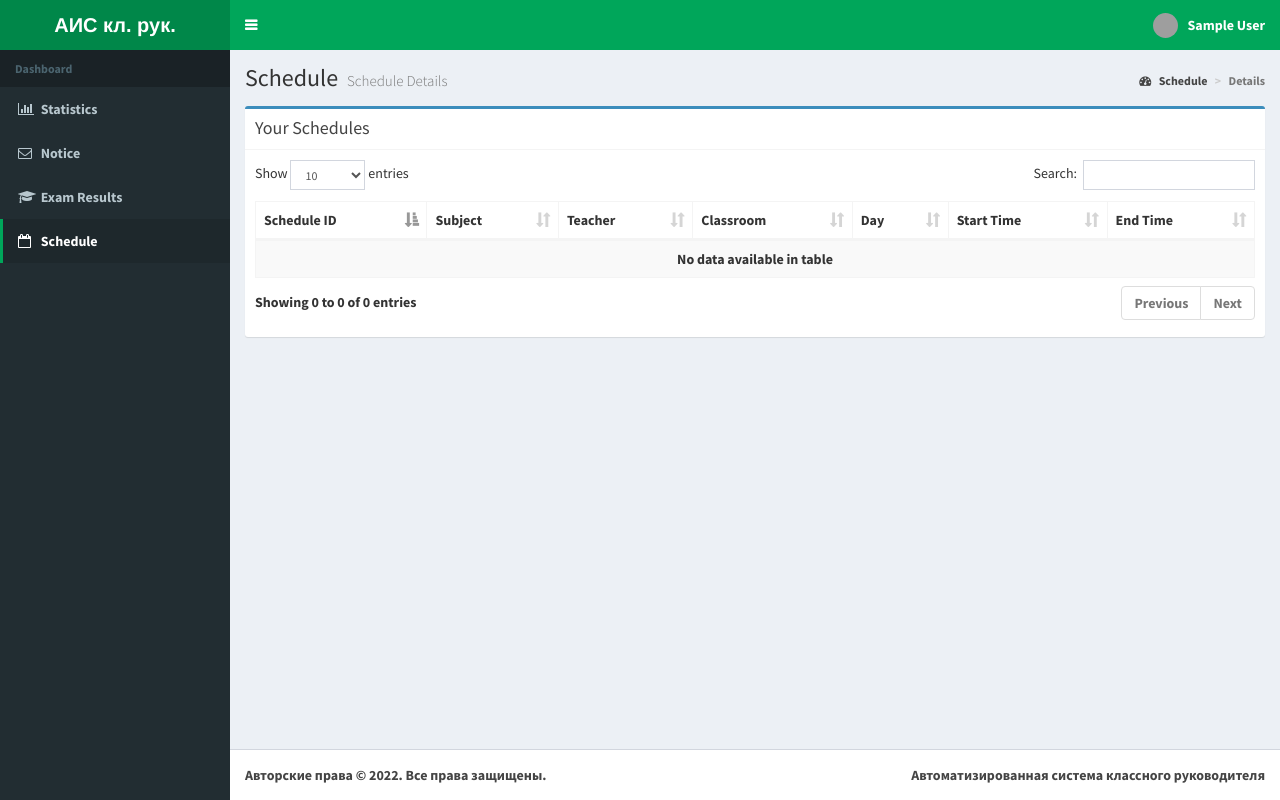
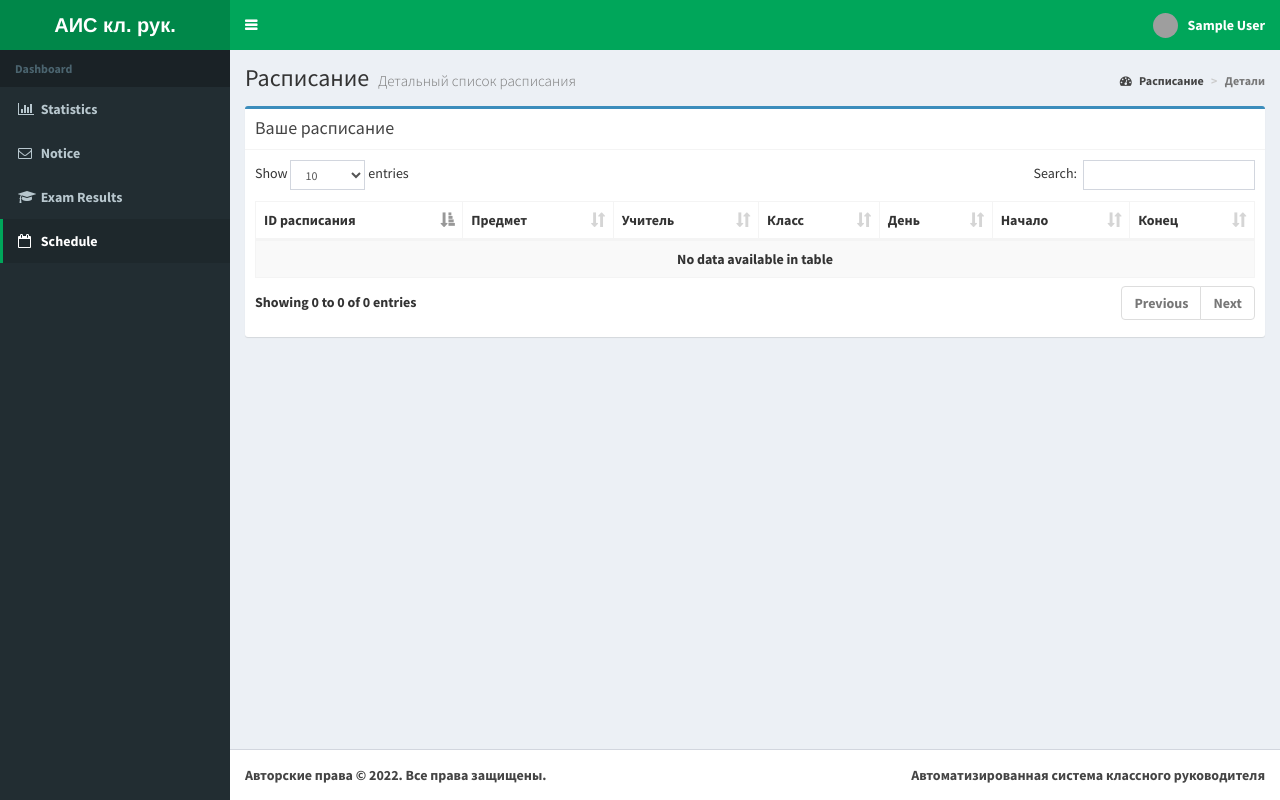
Before and after one commit to Vladimir-monomah/school_manager, a PHP site: page /schedule-stu.php in a window 1280 px wide. Run offline with PHP 8.4, Linux system fonts and the light colour scheme; the visitor is signed in with stand-in values (Sample User, id 1); data comes from the database, SQL or seed files in the repository; some libraries are stand-ins or nearby versions; grey boxes are pictures that could not be loaded.

Commit message:
отредактирована страница расписания для студентов

```diff
--- a/schedule-stu.php
+++ b/schedule-stu.php
@@ -25,7 +25,7 @@
 <head>
   <meta charset="utf-8">
   <meta http-equiv="X-UA-Compatible" content="IE=edge">
-  <title>Schedule</title><link rel="icon" href="../img/favicon2.png">
+  <title>Расписание</title><link rel="icon" href="../img/favicon2.png">
   <!-- Tell the browser to be responsive to screen width -->
   <meta content="width=device-width, initial-scale=1, maximum-scale=1, user-scalable=no" name="viewport">
   <!-- Bootstrap 3.3.7 -->
@@ -62,12 +62,12 @@
     <!-- Content Header (Page header) -->
     <section class="content-header">
       <h1>
-        Schedule
-        <small>Schedule Details</small>
+        Расписание
+        <small>Детальный список расписания</small>
       </h1>
       <ol class="breadcrumb">
-        <li><a href="#"><i class="fa fa-dashboard"></i> Schedule</a></li>
-        <li class="active">Details</li>
+        <li><a href="#"><i class="fa fa-dashboard"></i> Расписание</a></li>
+        <li class="active">Детали</li>
       </ol>
     </section>
 
@@ -84,7 +84,7 @@
 
           <div class="box box-primary">
             <div class="box-header with-border">
-              <h3 class="box-title">Your Schedules</h3>
+              <h3 class="box-title">Ваше расписание</h3>
             </div>
 
             <!-- /.box-header -->
@@ -92,13 +92,13 @@
               <table id="example1" class="table table-bordered table-striped">
                 <thead>
                 <tr>
-                  <th>Schedule ID</th>
-                  <th>Subject</th>
-                  <th>Teacher</th>
-                  <th>Classroom</th>
-                  <th>Day</th>
-                  <th>Start Time</th>
-                  <th>End Time</th>
+                  <th>ID расписания</th>
+                  <th>Предмет</th>
+                  <th>Учитель</th>
+                  <th>Класс</th>
+                  <th>День</th>
+                  <th>Начало</th>
+                  <th>Конец</th>
 
                 </tr>
                 </thead>
@@ -117,7 +117,8 @@
                      while($row = $result->fetch_assoc()) {
                       $row2 = ($conn->query("select fname,lname from teacher where tid ='".$row["teacher"]."'"))->fetch_assoc();
                       $row3 = ($conn->query("select title from subject where sid ='".$row["subject"]."'"))->fetch_assoc();
-                      echo "<tr><td> " . $row["id"]. " </td><td> " . $row["subject"]." - " . $row3["title"]." </td><td> " . $row2["fname"]."  " . $row2["lname"]."</td><td> " . $row["class"]. "</td><td>" . $row["day"]. "</td><td>" . $row["stime"]. "</td><td>" . $row["etime"]. "</td></tr>";
+                      echo "<tr><td> " . $row["id"]. " </td><td> " . $row["subject"]." - " . $row3["title"]." </td><td> " . $row2["fname"]."
+                      " . $row2["lname"]."</td><td> " . $row["class"]. "</td><td>" . $row["day"]. "</td><td>" . $row["stime"]. "</td><td>" . $row["etime"]. "</td></tr>";
                        }
                                   }
 
```
